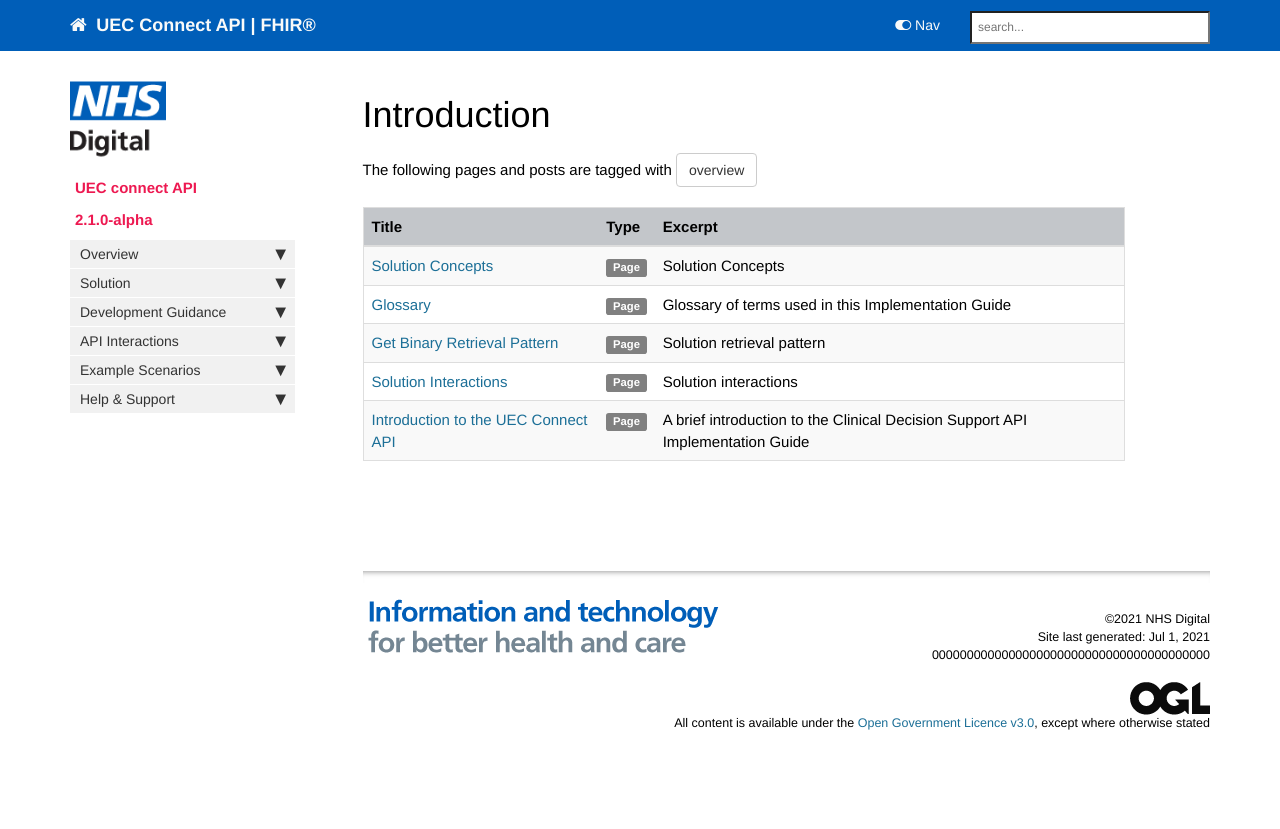
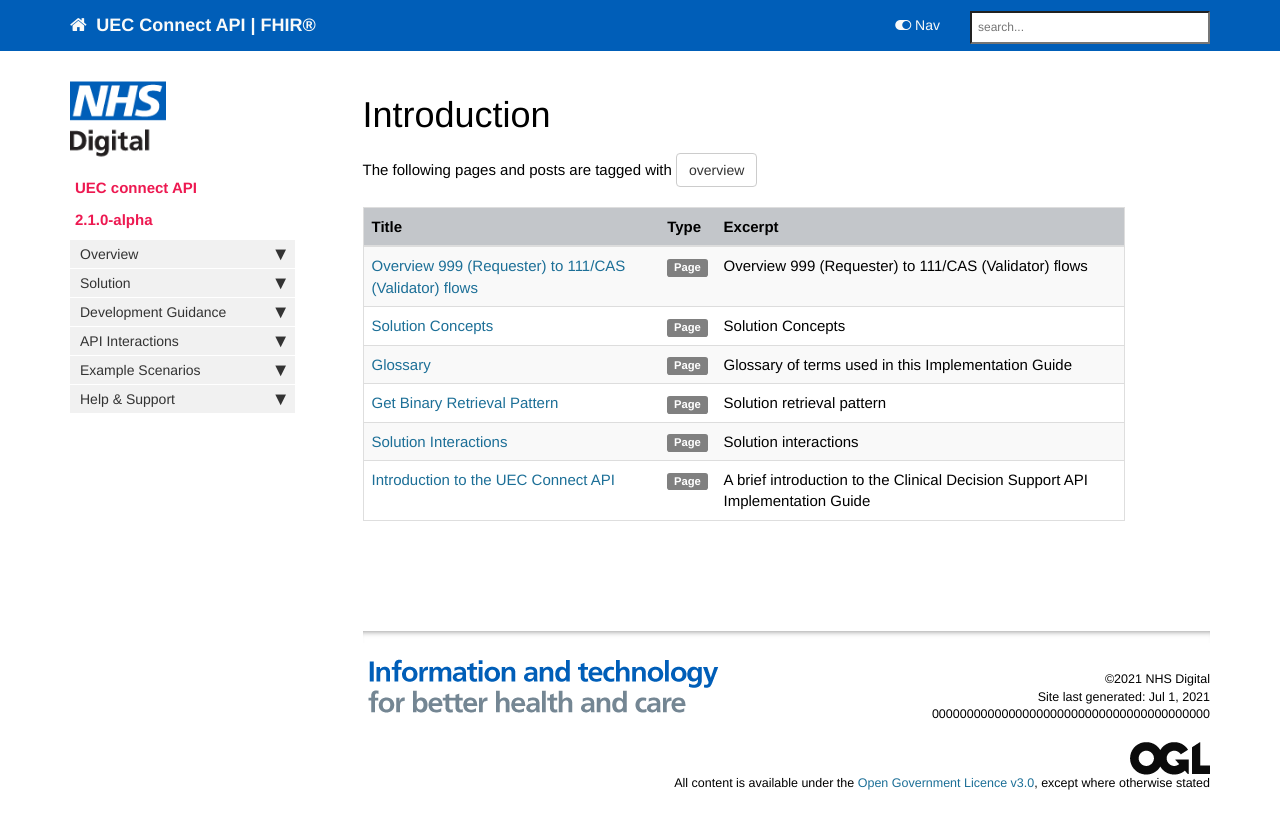
Before and after one commit to nhsconnect/FHIR-CDS, a Jekyll site: the page built from pages/tags/tag_overview.md, in a window 1280 px wide. Shown: the top 829 px of the page. Built offline with Jekyll 4.4.1, drawn with Linux system fonts in a browser that asks for light colours; nearby versions of some CDN libraries; comment, search, counter and statistics services are not loaded.

Commit message:
Overview page added 999 to 111

```diff
--- a/_data/sidebars/overview_sidebar.yml
+++ b/_data/sidebars/overview_sidebar.yml
@@ -216,6 +216,10 @@ entries:
     url: /engage_scenario_999_to_111.html
     output: web
     folderitems:
+    - title: Overview 999 (Requester) to 111/CAS (Validator) flows
+      url: /engage_overview_999_to_111.html
+      output: web, pdf
+      type: homepage
     - title: 999 (Requester) sends validation request to 111/CAS (Validator)
       url: /engage_999_to_111_validation.html
       output: web, pdf
--- /dev/null
+++ b/pages/engage/engage_overview_999_to_111.md
@@ -0,0 +1,15 @@
+---
+title: Overview 999 (Requester) to 111/CAS (Validator) flows
+keywords: overview 999 111
+tags: [overview]
+sidebar: overview_sidebar
+permalink: engage_overview_999_to_111.html
+summary: "Overview 999 (Requester) to 111/CAS (Validator) flows"
+toc: false
+---
+
+[999 (Requester) sends validation request to 111/CAS (Validator)](/engage_999_to_111_validation.html)
+
+[111/CAS (Validator) sends a response to the validation request](engage_111_to_999_validation_response.html)
+
+[999 transfers case to 111 service/CAS](engage_999_to_111_case_transfer.html)
```
